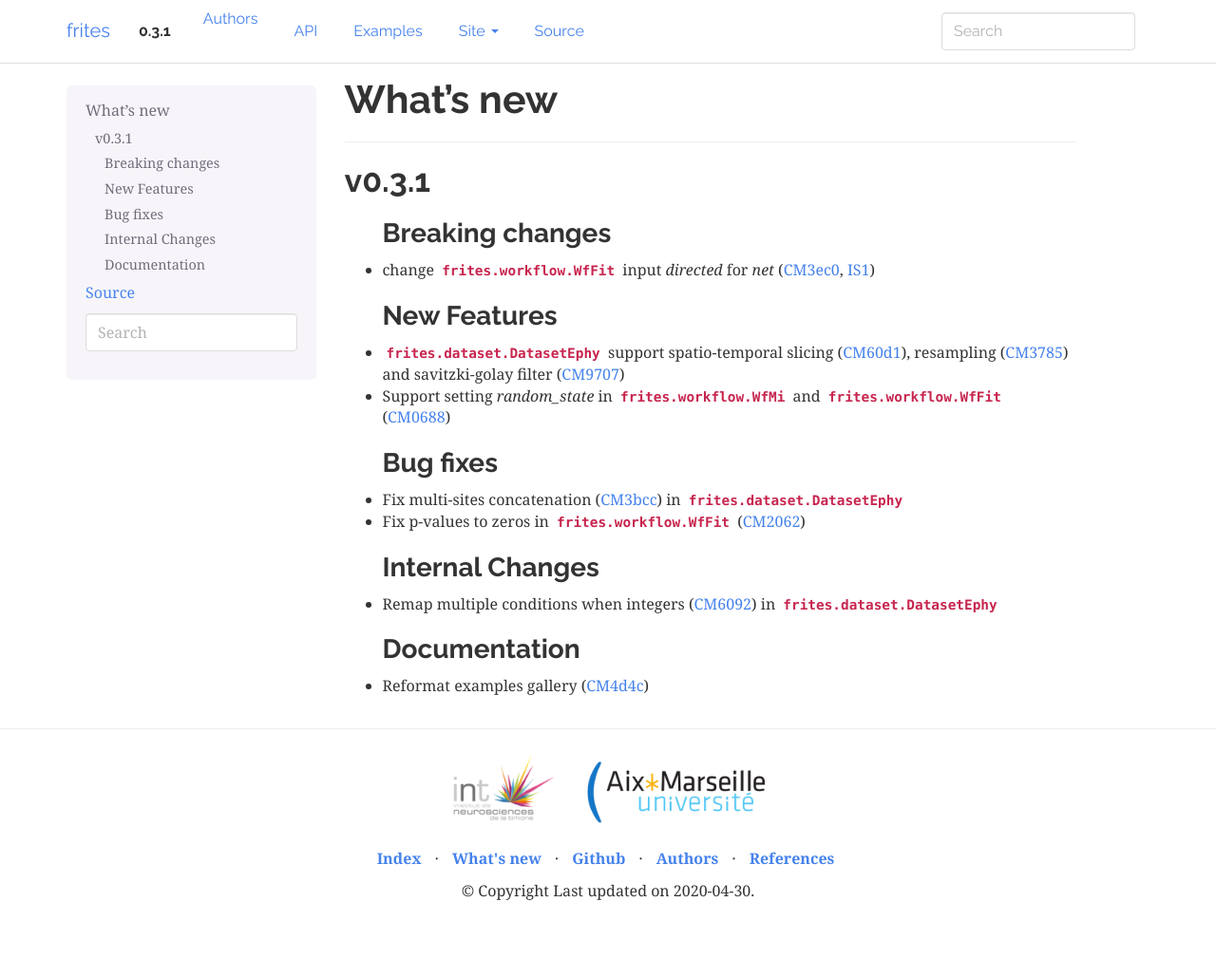
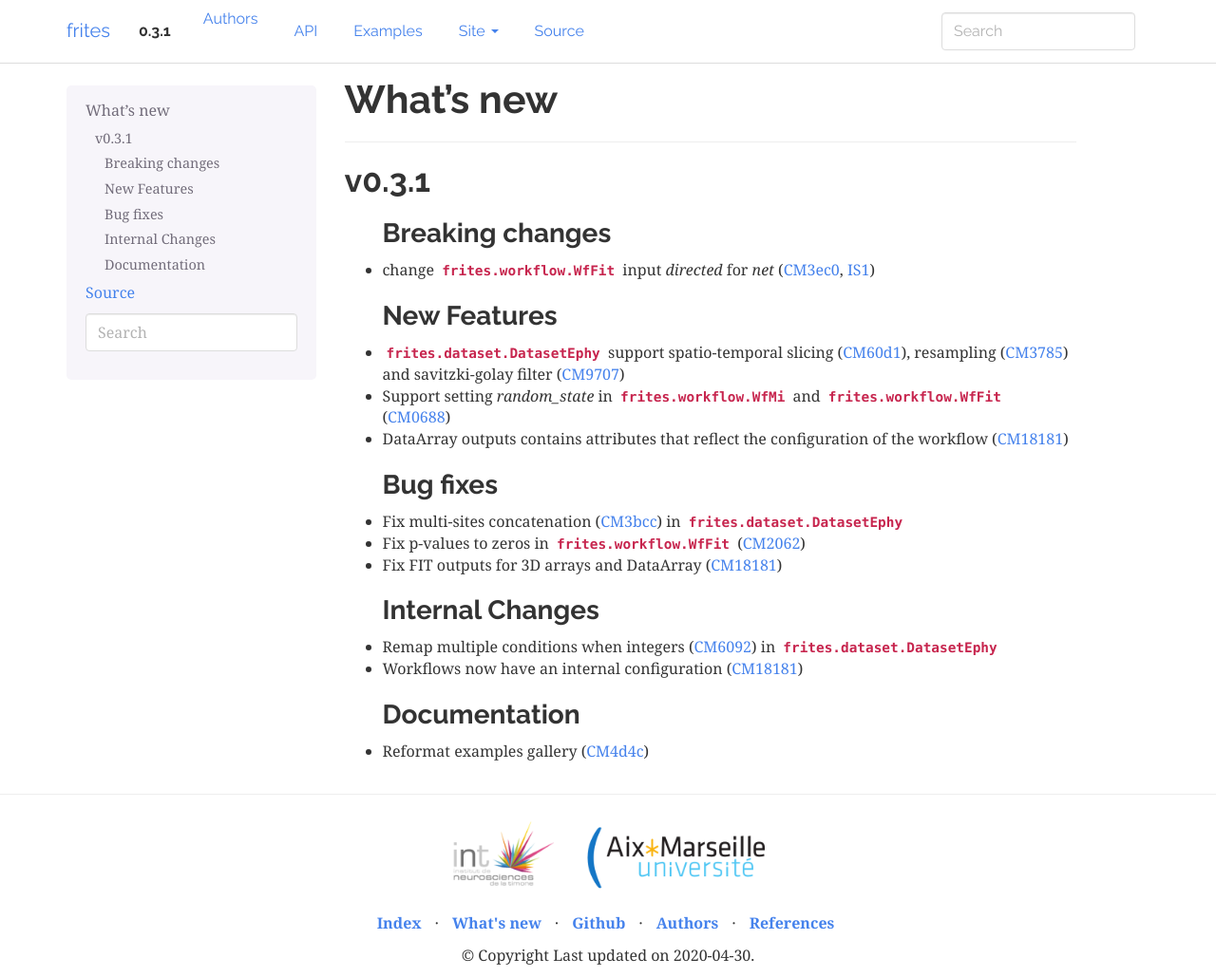
Before and after one commit to brainets/frites, a Sphinx documentation site: the page built from docs/source/whatsnew.rst, in a window 1280 px wide and 1029 px high. Shown: the whole window at 95% size. Built offline with Sphinx 7.4.7, drawn with Linux system fonts in a browser that asks for light colours.

Commit message:
update whatsnew

```diff
--- a/docs/source/whatsnew.rst
+++ b/docs/source/whatsnew.rst
@@ -18,15 +18,18 @@ New Features
 ++++++++++++
 * :py:class:`frites.dataset.DatasetEphy` support spatio-temporal slicing (:commit:`60d1`), resampling (:commit:`3785`) and savitzki-golay filter (:commit:`9707`)
 * Support setting `random_state` in :py:class:`frites.workflow.WfMi` and :py:class:`frites.workflow.WfFit` (:commit:`0688`)
+* DataArray outputs contains attributes that reflect the configuration of the workflow (:commit:`18181`)
 
 Bug fixes
 +++++++++
 * Fix multi-sites concatenation (:commit:`3bcc`) in :py:class:`frites.dataset.DatasetEphy`
 * Fix p-values to zeros in :py:class:`frites.workflow.WfFit` (:commit:`2062`)
+* Fix FIT outputs for 3D arrays and DataArray (:commit:`18181`)
 
 Internal Changes
 ++++++++++++++++
 * Remap multiple conditions when integers (:commit:`6092`) in :py:class:`frites.dataset.DatasetEphy`
+* Workflows now have an internal configuration (:commit:`18181`)
 
 Documentation
 +++++++++++++
```
